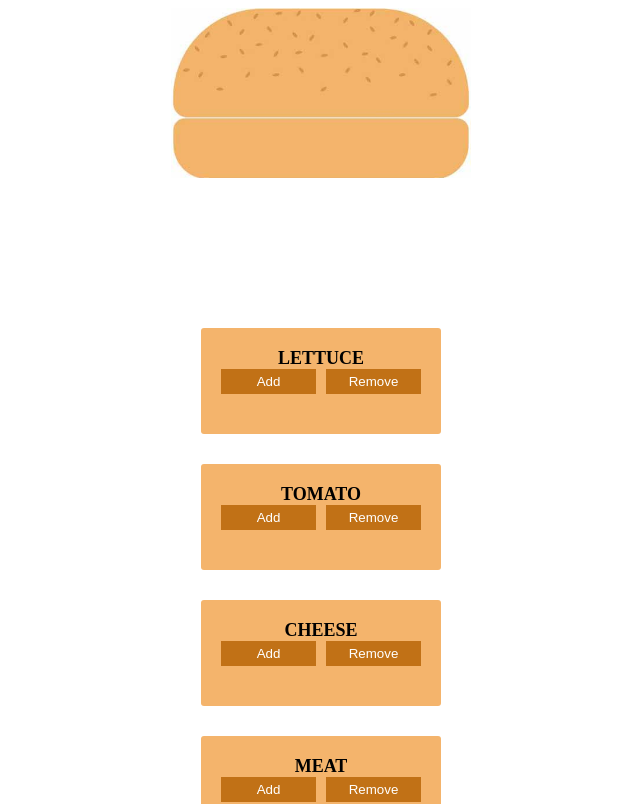
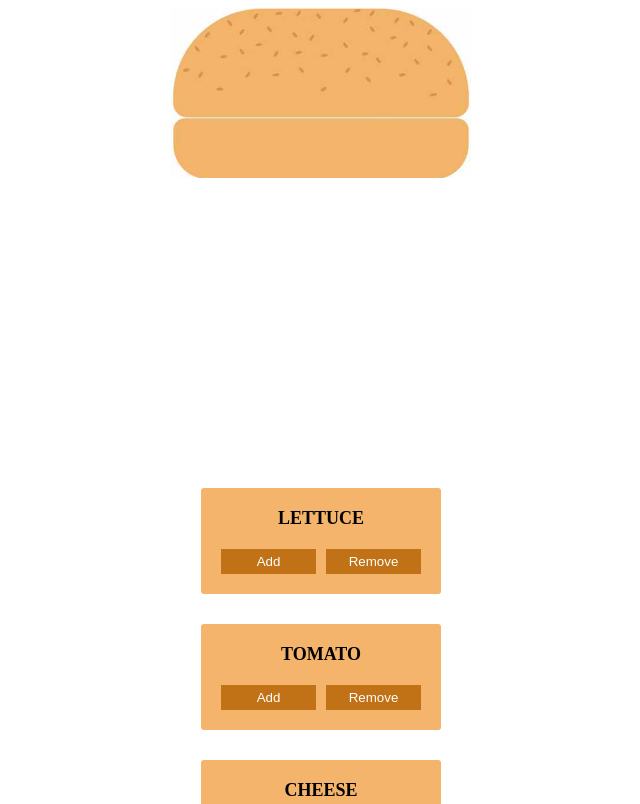
Before and after one commit to UtkarshK95/react-burger, a React (Vite) app: page / in a window 1280 px wide. Shown: the top 804 px of the page, without its empty margins (319-959 px from the left). Built offline with nearby package versions, Linux system fonts and the light colour scheme.

Commit message:
CSS Updates

```diff
--- a/src/components/BurgerStyle.css
+++ b/src/components/BurgerStyle.css
@@ -16,7 +16,7 @@
 
 /* Burger Ingredients Container */
 .burgerIngredients {
-  height: 290px;
+  height: 450px;
   width: 100%;
   overflow: auto;
   text-align: center;
@@ -88,7 +88,7 @@
 
 /* Ingredient Buttons */
 .ingrBtns {
-  margin: 0 0 20px;
+  margin-top: 20px;
   display: flex;
   justify-content: space-between;
 }
```
